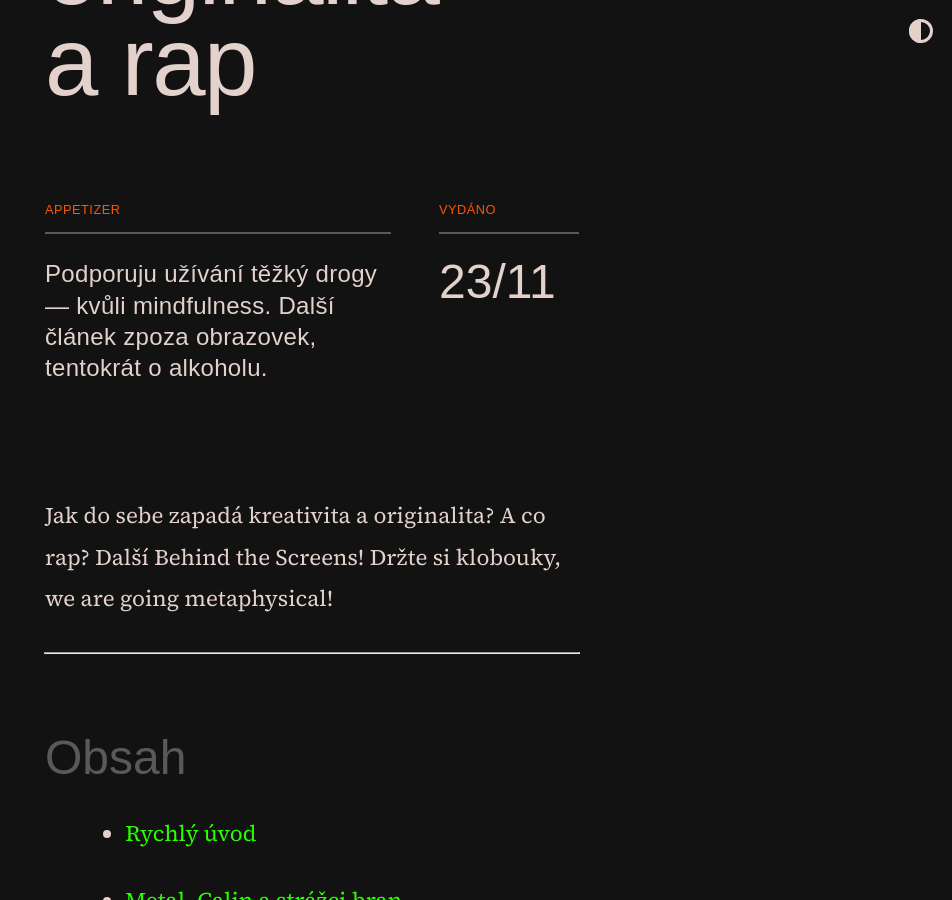
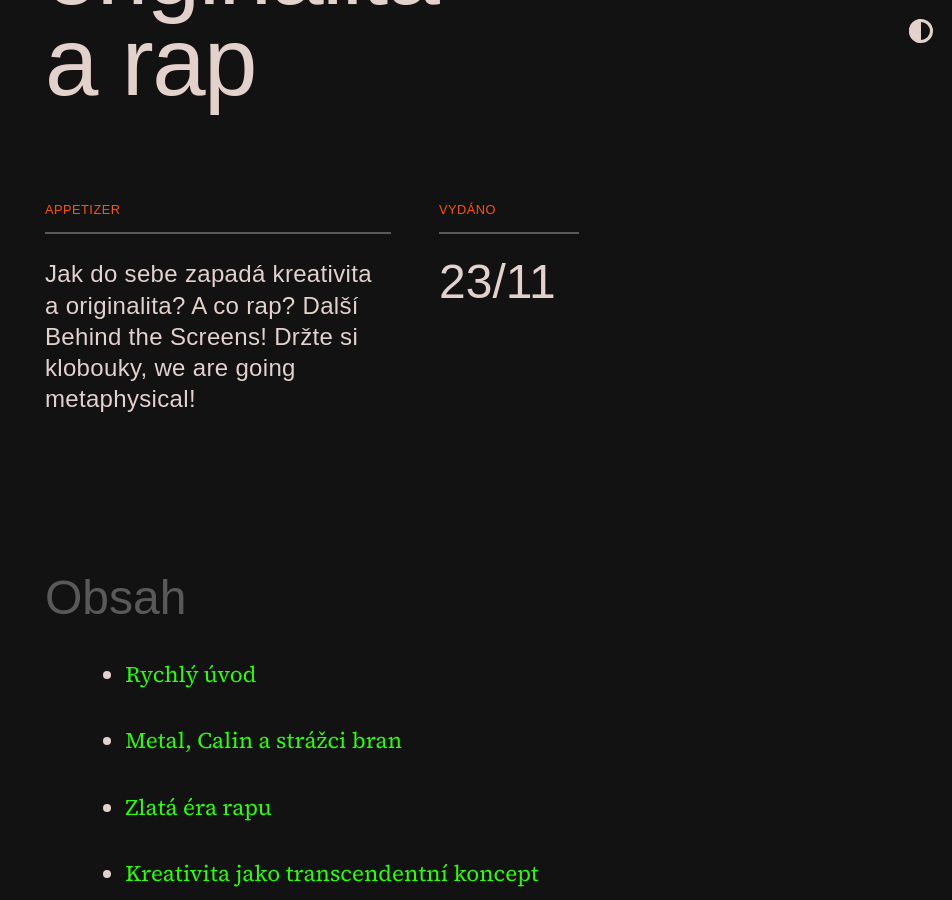
Before and after one commit to scherrer-txt/bts, a Jekyll site: the page built from _posts/2023-11-23-kreativita-originalita-a-rap.md, in a window 1280 px wide and 900 px high, scrolled down 510 px. Shown: the whole window, without its empty margins (328-1280 px from the left). Built offline with Jekyll 4.4.1, drawn with Linux system fonts in a browser that asks for light colours; some web fonts are replaced.

Commit message:
Update 2023-11-23-kreativita-originalita-a-rap.md

```diff
--- a/_posts/2023-11-23-kreativita-originalita-a-rap.md
+++ b/_posts/2023-11-23-kreativita-originalita-a-rap.md
@@ -1,15 +1,11 @@
 ---
 layout: post
 title: Kreativita, originalita a rap
-perex: Podporuju užívání těžký drogy — kvůli mindfulness. Další článek zpoza obrazovek, tentokrát o alkoholu.
+perex: Jak do sebe zapadá kreativita a originalita? A co rap? Další Behind the Screens! Držte si klobouky, we are going metaphysical!
 order: 13
 release: 23/11
 author: scherrer.txt
-thumbnail: /assets/bts-14-thumb.png
----
-
-Jak do sebe zapadá kreativita a originalita? A co rap? Další Behind the Screens! Držte si klobouky, we are going metaphysical!
-
+thumbnail: /assets/bts-13-thumb.png
 ---
 
 ### Obsah
```
